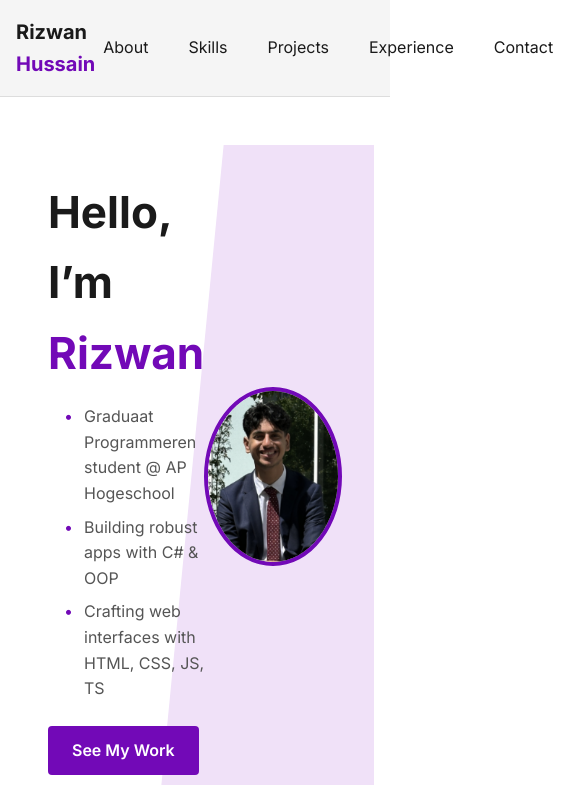
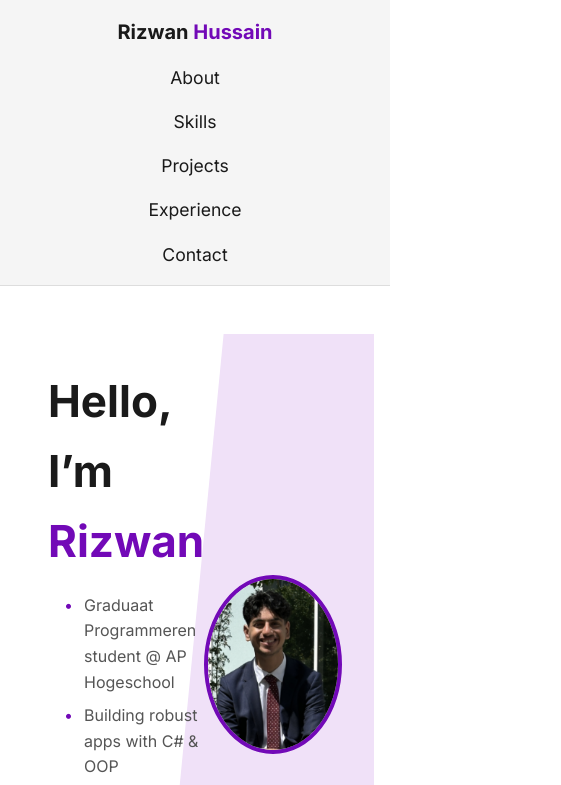
Before and after one commit to Rizwan-ah07/portofolio, a plain HTML site: page index.html in a window 390 px wide. Shown: the top 785 px of the page, 561 px wide, since content can reach past the window. Drawn offline with nearby package versions, Linux system fonts and the light colour scheme.

Commit message:
simple media queries

```diff
--- a/style.css
+++ b/style.css
@@ -171,3 +171,22 @@
     max-width: 100%;
     height: auto;
   }
+  @media (max-width: 768px) {
+    .nav-container {
+        flex-direction: column;
+    }
+    .nav-container .logo {
+        align-items: flex-start;
+    }
+    nav ul {
+        flex-direction: column;
+        gap: 1rem;
+        width: 100%;
+        margin-top: 1rem;
+        align-items: center;
+    }
+    nav a {
+        padding: 0.75rem;
+        font-size: 1.1rem;
+    }
+}
```
